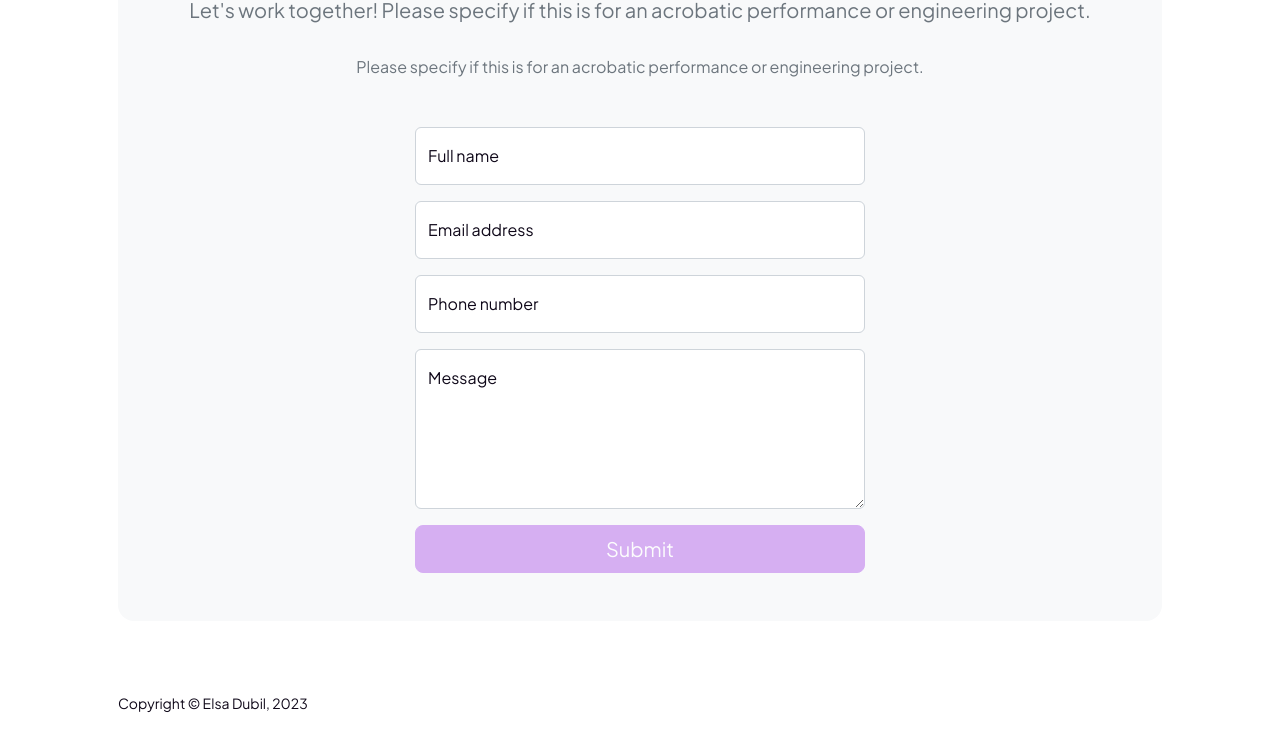
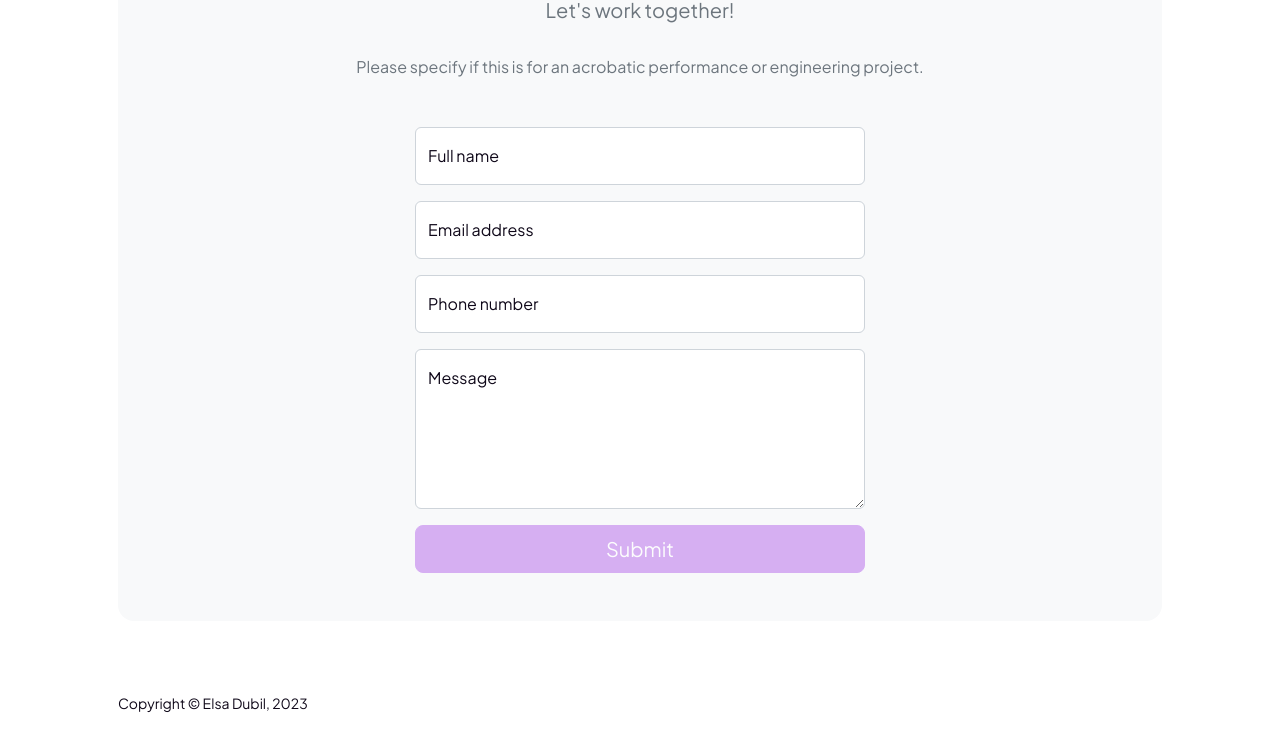
Before and after one commit to ElsaDubil/elsadubil.github.io, a plain HTML site: page contact.html in a window 1280 px wide. Shown: the part 293-1031 px from the top of the page. Drawn offline with nearby package versions, Linux system fonts and the light colour scheme.

Commit message:
fixed typo in contact form

```diff
--- a/contact.html
+++ b/contact.html
@@ -43,7 +43,7 @@
                         <div class="text-center mb-5">
                             <div class="feature bg-primary bg-gradient-primary-to-secondary text-white rounded-3 mb-3"><i class="bi bi-envelope"></i></div>
                             <h1 class="fw-bolder">Get in touch</h1>
-                            <p class="lead fw-normal text-muted mb-0">Let's work together! Please specify if this is for an acrobatic performance or engineering project.</p>
+                            <p class="lead fw-normal text-muted mb-0">Let's work together!</p>
                             <p class="lead fw-normal text-muted mb-0"><br></p>
                             <p class="display fw-normal text-muted mb-0">Please specify if this is for an acrobatic performance or engineering project.</p>
                         </div>
```
